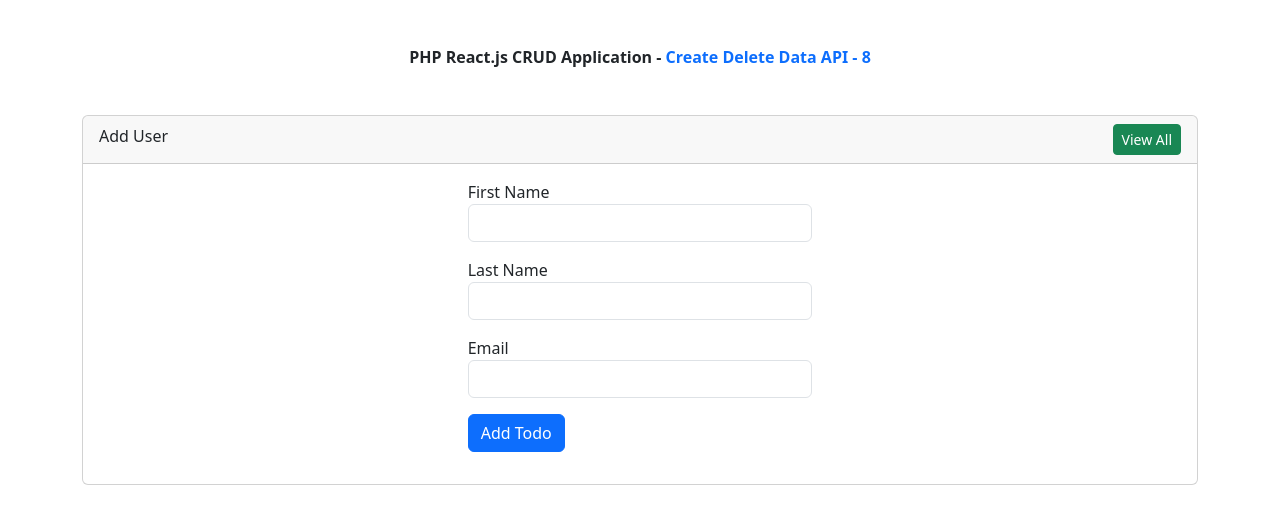
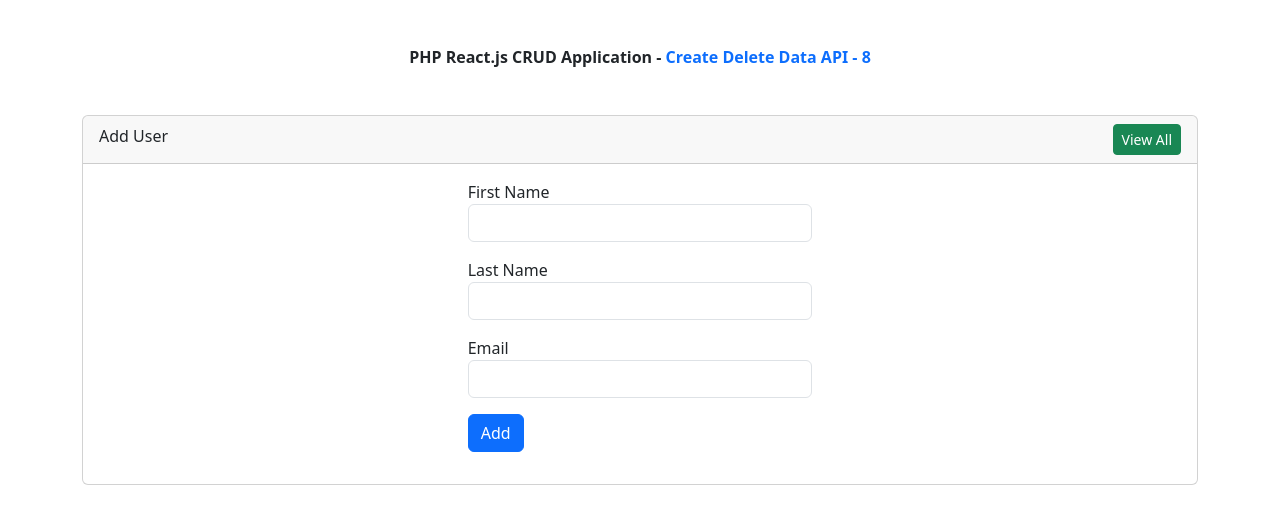
Before and after one commit to ramseemapatidar/crud, a React (Vite) app: page /add in a window 1280 px wide. Shown: the top 524 px of the page. Built offline with nearby package versions, Linux system fonts and the light colour scheme.

Commit message:
submit form using mutation

```diff
--- a/src/components/crud/Add.jsx
+++ b/src/components/crud/Add.jsx
@@ -1,11 +1,11 @@
 import { useState } from 'react'
 import { Link, useNavigate } from 'react-router-dom';
 import axios from 'axios';
-import { useMutation,useQueryClient } from '@tanstack/react-query'
+import { useMutation, useQueryClient } from '@tanstack/react-query'
 
-const addNewData = async({ first_name, last_name,email }) =>{
+const addNewData = async ({ first_name, last_name, email }) => {
 	try {
-        const  { data } = await axios.post('http://localhost/react/api/action.php');
+		const { data } = await axios.post('http://localhost/react/api/action.php');
 		return data;
 	} catch (error) {
 		throw Error('data not fetching');
@@ -16,14 +16,41 @@ export const Add = () => {
 	let navigate = useNavigate();
 
 	const queryClient = useQueryClient()
+	const [user, setUser] = useState({
+		first_name : '',
+		last_name : '',
+		email : ''
+	});
 
-	// Mutations
-	const mutation = useMutation({
-		mutationFn: addNewData,
-		onSuccess: () => {
-		  // Invalidate and refetch
-		  queryClient.invalidateQueries({ queryKey: ['addData'] })
+	const handleChange = (event) => {
+		const { name, value } = event.target;
+		setUser({
+			...user,
+			[name] : value
+		});
+	};
+
+	const handleSubmit = (event) => {
+
+		event.preventDefault();
+		mutate(user)
+
+	};
+
+	const { mutate,isError } = useMutation({
+		mutationFn: (newTodo) =>
+			fetch('http://localhost/react/api/action.php', {
+				method:'POST',
+				body : JSON.stringify(newTodo),
+				headers: {
+					'content-type':'Application/json',
 				},
+			}),
+			onSuccess:async()=>{
+
+				navigate("/");
+			}
+
 	})
 	return (
 		<div className="card">
@@ -39,35 +66,23 @@ export const Add = () => {
 					<div className="row">
 						<div className="col-md-4">&nbsp;</div>
 						<div className="col-md-4">
-
+							<form method="POST" onSubmit={handleSubmit}>
 								<div className="mb-3">
 									<label>First Name</label>
-								<input type="text" name="first_name" className="form-control"  />
+									<input type="text" name="first_name" className="form-control" onChange={handleChange} />
 								</div>
 								<div className="mb-3">
 									<label>Last Name</label>
-								<input type="text" name="last_name" className="form-control"  />
+									<input type="text" name="last_name" className="form-control" onChange={handleChange} />
 								</div>
 								<div className="mb-3">
 									<label>Email</label>
-								<input type="email" name="email" className="form-control"  />
+									<input type="email" name="email" className="form-control" onChange={handleChange} />
 								</div>
 								<div className="mb-3">
-
-		<button
-		className="btn btn-primary"
-        onClick={() => {
-          mutation.mutate({
-            first_name: 'test',
-            last_name: 'Do Laundry',
-			email:'test@gmail.com'
-          })
-        }}
-      >
-        Add Todo
-      </button>
+									<input type="submit" className="btn btn-primary" value="Add" />
 								</div>
-
+							</form>
 						</div>
 					</div>
 				</div>
```
Lines whose indentation alone changed are shown as unchanged.
